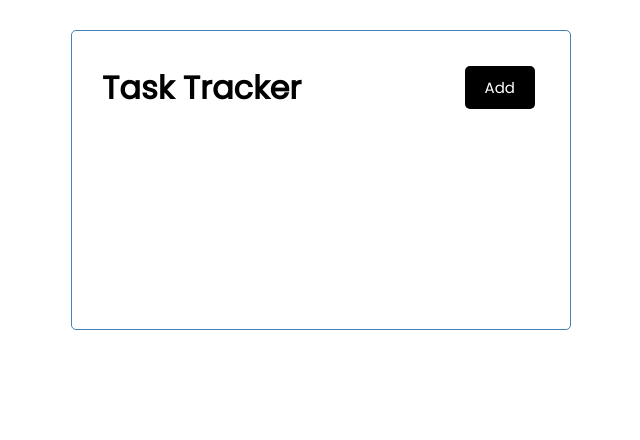
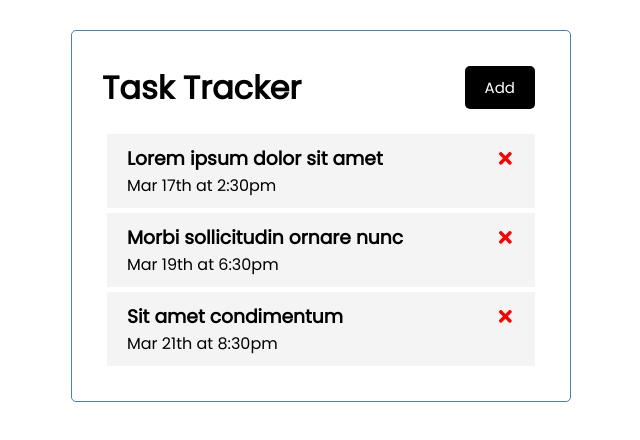
Before and after one commit to MamoshiSE/react-task-tracker, a React (Create React App) app: page / in a window 1280 px wide. Shown: the top 440 px of the page, without its empty margins (319-959 px from the left). Built offline with nearby package versions, Linux system fonts and the light colour scheme.

Commit message:
task component with states, delete task events

```diff
--- a/package.json
+++ b/package.json
@@ -8,6 +8,7 @@
     "@testing-library/user-event": "^12.1.10",
     "react": "^17.0.1",
     "react-dom": "^17.0.1",
+    "react-icons": "^4.2.0",
     "react-scripts": "4.0.3",
     "web-vitals": "^1.0.1"
   },
@@ -34,5 +35,8 @@
       "last 1 firefox version",
       "last 1 safari version"
     ]
+  },
+  "devDependencies": {
+    "@types/react": "^17.0.3"
   }
 }
--- a/src/App.js
+++ b/src/App.js
@@ -1,9 +1,36 @@
+import { useState } from 'react'
 import Header from './components/Header'
+import Tasks from './components/Tasks'
 
 function App() {
+  const [tasks, setTasks] = useState([
+    {
+        id: 1,
+        text: 'Lorem ipsum dolor sit amet',
+        day: 'Mar 17th at 2:30pm',
+        reminder: true
+    },
+    {
+        id: 2,
+        text: 'Morbi sollicitudin ornare nunc',
+        day: 'Mar 19th at 6:30pm',
+        reminder: true
+    },
+    {
+        id: 3,
+        text: 'Sit amet condimentum',
+        day: 'Mar 21th at 8:30pm',
+        reminder: false
+    }
+])
+
+const deleteTask = (id) => {
+ setTasks(tasks.filter((task) => task.id !== id))
+}
   return (
     <div className='container'>
       <Header />
+      {tasks.length > 0 ? <Tasks tasks={tasks} onDelete={deleteTask} /> : 'No tasks to show'}
     </div>
   );
 }
--- /dev/null
+++ b/src/components/Task.js
@@ -0,0 +1,12 @@
+import { FaTimes } from 'react-icons/fa'
+
+const Task = ({ task, onDelete }) => {
+    return (
+        <div className='task'>
+        <h3>{task.text} <FaTimes style={{color: 'red', cursor: 'pointer'}} onClick={() => onDelete(task.id)} /></h3>
+        <p>{task.day}</p>
+    </div>
+    )
+}
+
+export default Task
--- /dev/null
+++ b/src/components/Tasks.js
@@ -0,0 +1,13 @@
+import Task from './Task'
+
+const Tasks = ({ tasks, onDelete }) => {
+    return (
+        <>
+         {tasks.map((task) => (
+         <Task key={task.id} task={task} onDelete={onDelete} />
+         ))}
+        </>
+    )
+}
+
+export default Tasks
```
Also changed, not shown: 1 other file (tests, documents, lock files or other folders).
